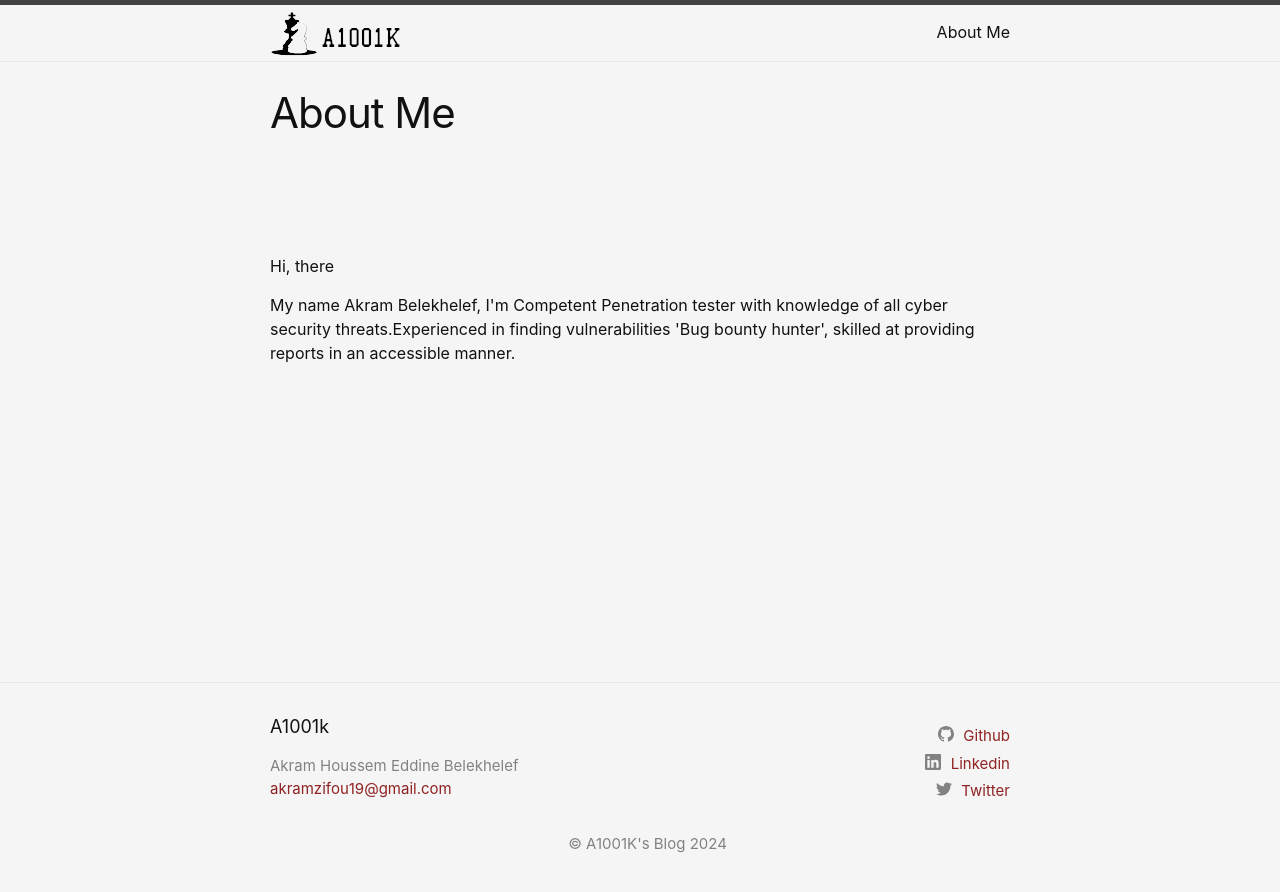
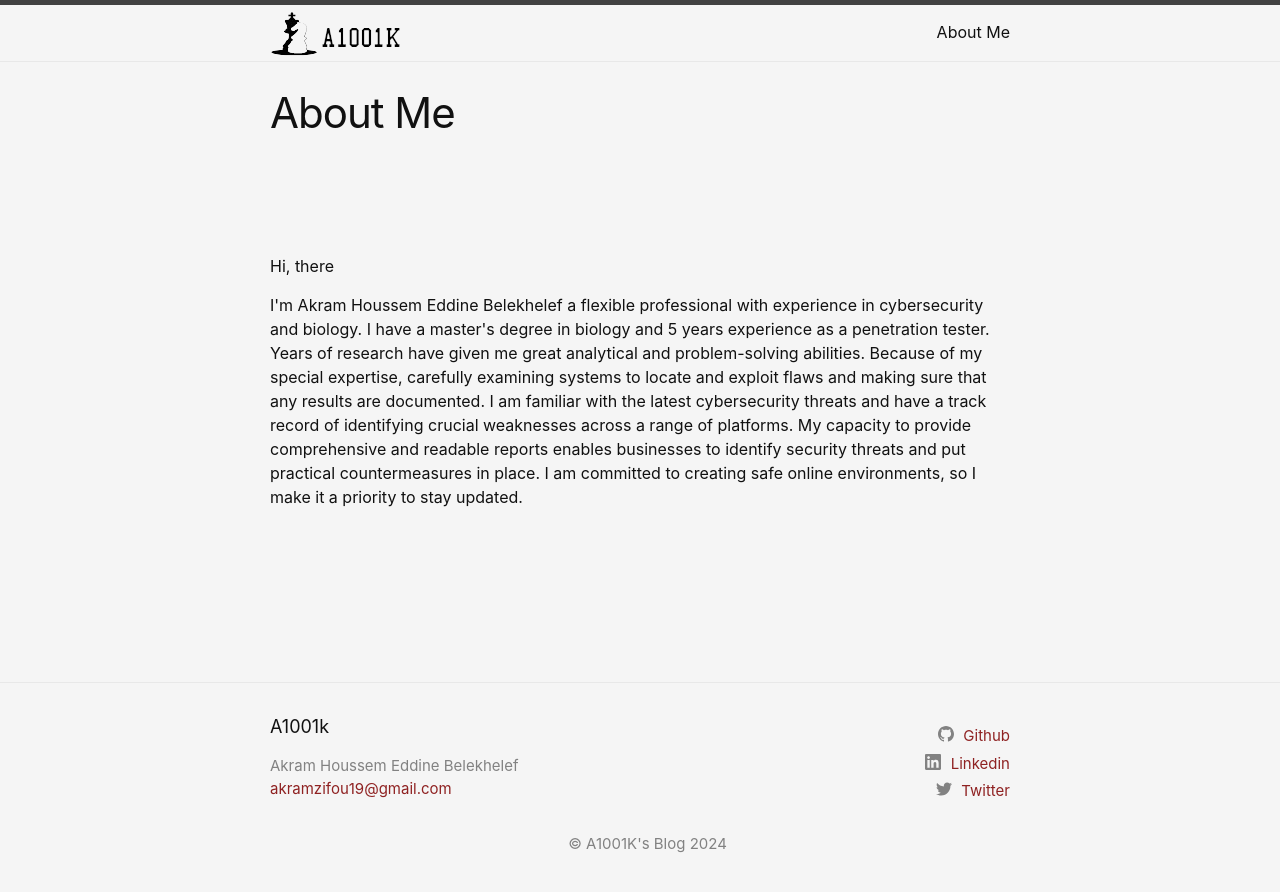
Before and after one commit to a-9-k/WriteUps, a Jekyll site: the page built from about/about.html, in a window 1280 px wide. Shown: the top 892 px of the page. Built offline with Jekyll 4.4.1, drawn with Linux system fonts in a browser that asks for light colours.

Commit message:
Create AboutMe Page

```diff
--- a/about/about.html
+++ b/about/about.html
@@ -11,5 +11,7 @@ permalink: /about/
 
 <p>Hi, there</p>
 <p>
-My name Akram Belekhelef, I'm Competent Penetration tester with knowledge of all cyber security threats.Experienced in finding vulnerabilities 'Bug bounty hunter', skilled at providing reports in an accessible manner.
+  I'm Akram Houssem Eddine Belekhelef a flexible professional with experience in cybersecurity and biology. I have a master's degree in biology and 5 years experience as a penetration tester. Years of research have given me great analytical and problem-solving abilities. Because of my special expertise, carefully examining systems to locate and exploit flaws and making sure that any results are documented.
+
+  I am familiar with the latest cybersecurity threats and have a track record of identifying crucial weaknesses across a range of platforms. My capacity to provide comprehensive and readable reports enables businesses to identify security threats and put practical countermeasures in place. I am committed to creating safe online environments, so I make it a priority to stay updated.
 </p>
```
